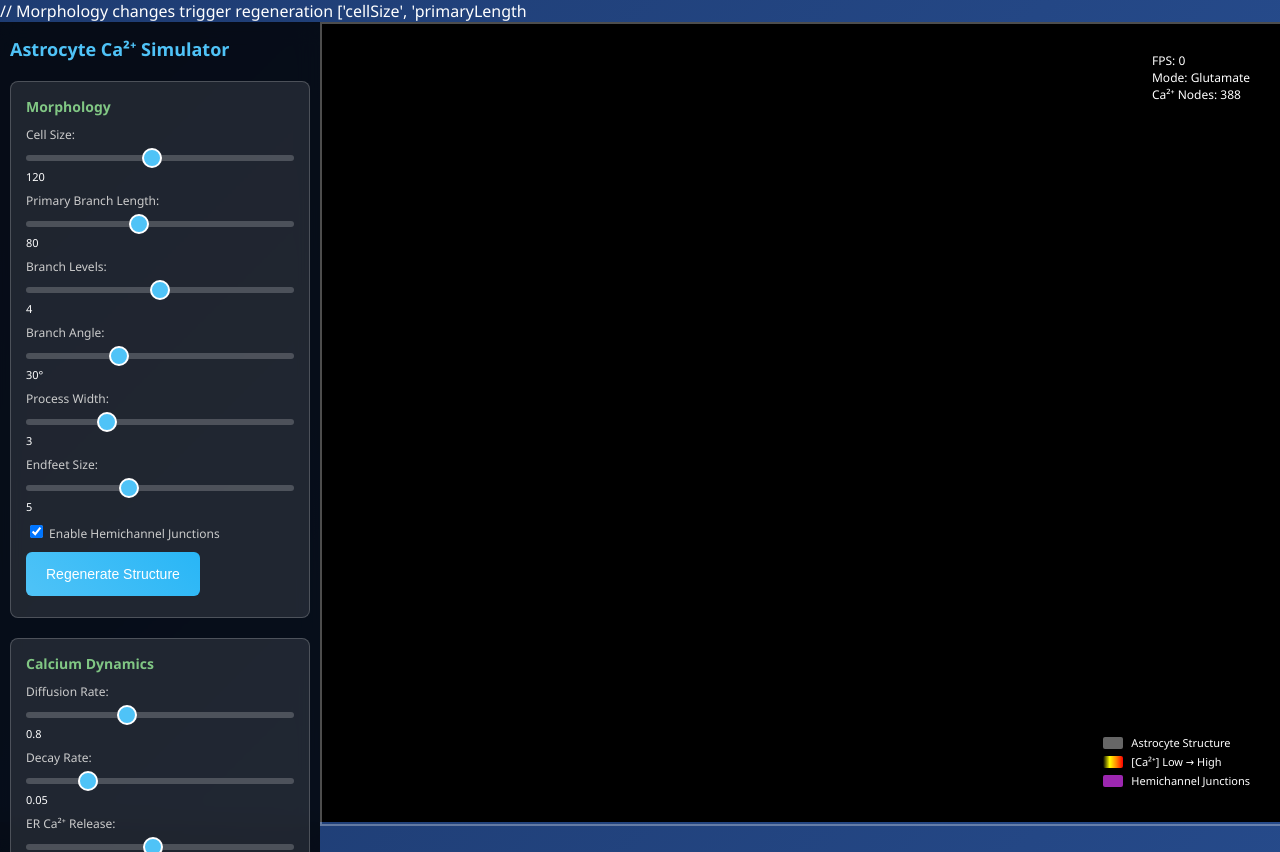
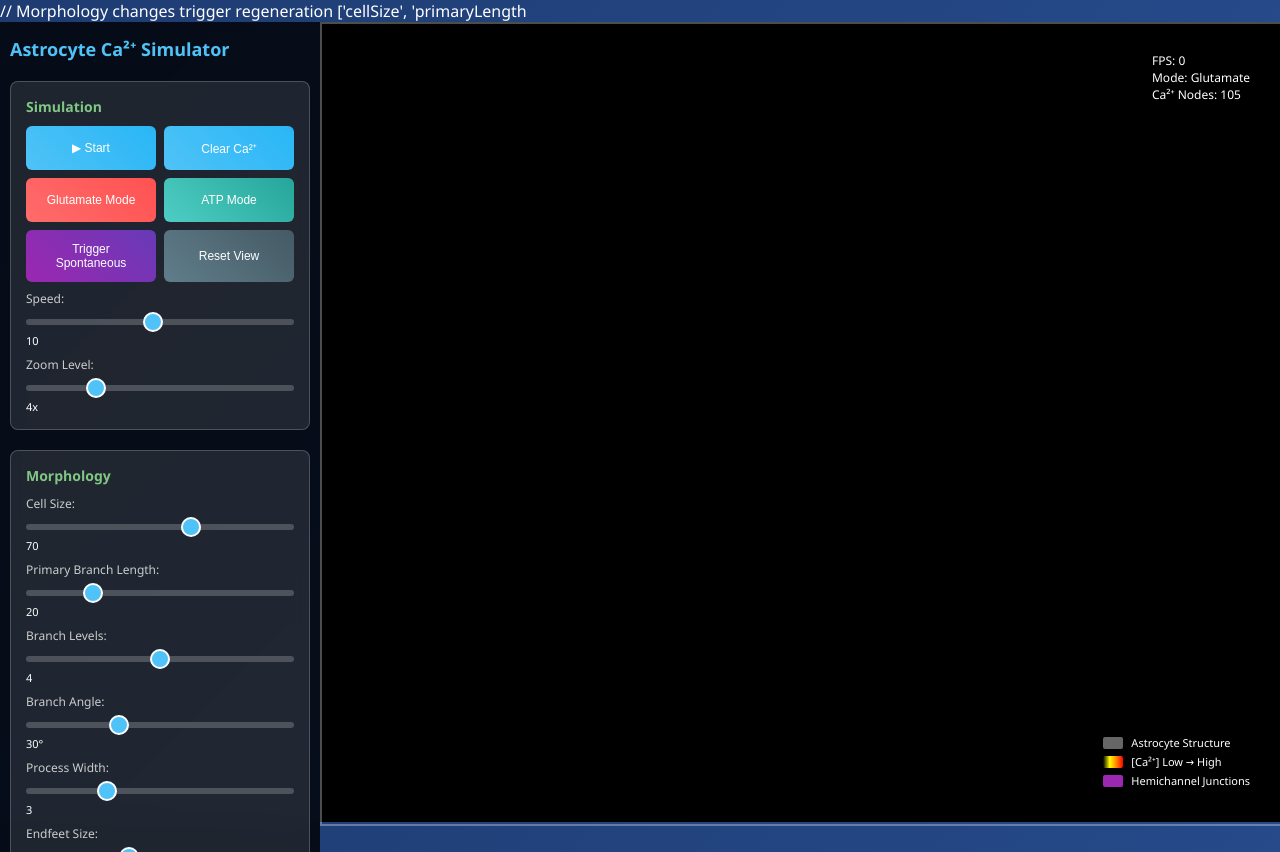
Before and after one commit to tomjensen2/UCL-UCLH-PPIE-2025, a plain HTML site: page index.html in a window 1280 px wide. Drawn offline with Linux system fonts and the light colour scheme.

Commit message:
Update index.html

```diff
--- a/index.html
+++ b/index.html
@@ -300,15 +300,35 @@
         <div class="controls">
             <h1>Astrocyte Ca²⁺ Simulator</h1>
 
+             <div class="control-group">
+                <h3>Simulation</h3>
+                <div class="ligand-buttons">
+                    <button onclick="toggleSimulation()" id="playBtn">▶ Start</button>
+                    <button onclick="clearCalcium()">Clear Ca²⁺</button>
+                    <button onclick="setLigandMode('glutamate')" id="glutBtn" style="background: linear-gradient(45deg, #ff6b6b, #ff5252);">Glutamate Mode</button>
+                    <button onclick="setLigandMode('atp')" id="atpBtn" style="background: linear-gradient(45deg, #4ecdc4, #26a69a);">ATP Mode</button>
+                    <button onclick="triggerSpontaneous()" style="background: linear-gradient(45deg, #9c27b0, #673ab7);">Trigger Spontaneous</button>
+                    <button onclick="resetView()" style="background: linear-gradient(45deg, #607d8b, #455a64);">Reset View</button>
+                </div>
+
+                <label>Speed:</label>
+                <input type="range" id="simSpeed" min="1" max="20" value="10">
+                <span id="speedValue">10</span>
+
+                <label>Zoom Level:</label>
+                <input type="range" id="zoomSlider" min="0.2" max="16.0" step="0.1" value="4.0">
+                <span id="zoomValue">4.0x</span>
+            </div>
+
             <div class="control-group">
                 <h3>Morphology</h3>
                 <label>Cell Size:</label>
-                <input type="range" id="cellSize" min="50" max="200" value="120">
-                <span id="cellSizeValue">120</span>
+                <input type="range" id="cellSize" min="20" max="100" value="70">
+                <span id="cellSizeValue">70</span>
 
                 <label>Primary Branch Length:</label>
-                <input type="range" id="primaryLength" min="30" max="150" value="80">
-                <span id="primaryLengthValue">80</span>
+                <input type="range" id="primaryLength" min="5" max="70" value="20">
+                <span id="primaryLengthValue">20</span>
 
                 <label>Branch Levels:</label>
                 <input type="range" id="branchLevels" min="2" max="6" value="4">
@@ -377,25 +397,7 @@
                 <span id="hemichannelValue">0.8</span>
             </div>
 
-            <div class="control-group">
-                <h3>Simulation</h3>
-                <div class="ligand-buttons">
-                    <button onclick="toggleSimulation()" id="playBtn">▶ Start</button>
-                    <button onclick="clearCalcium()">Clear Ca²⁺</button>
-                    <button onclick="setLigandMode('glutamate')" id="glutBtn" style="background: linear-gradient(45deg, #ff6b6b, #ff5252);">Glutamate Mode</button>
-                    <button onclick="setLigandMode('atp')" id="atpBtn" style="background: linear-gradient(45deg, #4ecdc4, #26a69a);">ATP Mode</button>
-                    <button onclick="triggerSpontaneous()" style="background: linear-gradient(45deg, #9c27b0, #673ab7);">Trigger Spontaneous</button>
-                    <button onclick="resetView()" style="background: linear-gradient(45deg, #607d8b, #455a64);">Reset View</button>
-                </div>
 
-                <label>Speed:</label>
-                <input type="range" id="simSpeed" min="1" max="20" value="10">
-                <span id="speedValue">10</span>
-
-                <label>Zoom Level:</label>
-                <input type="range" id="zoomSlider" min="0.2" max="4.0" step="0.1" value="1.0">
-                <span id="zoomValue">1.0x</span>
-            </div>
 
             <div class="instructions">
                 <strong>iPad Controls:</strong><br>
```
